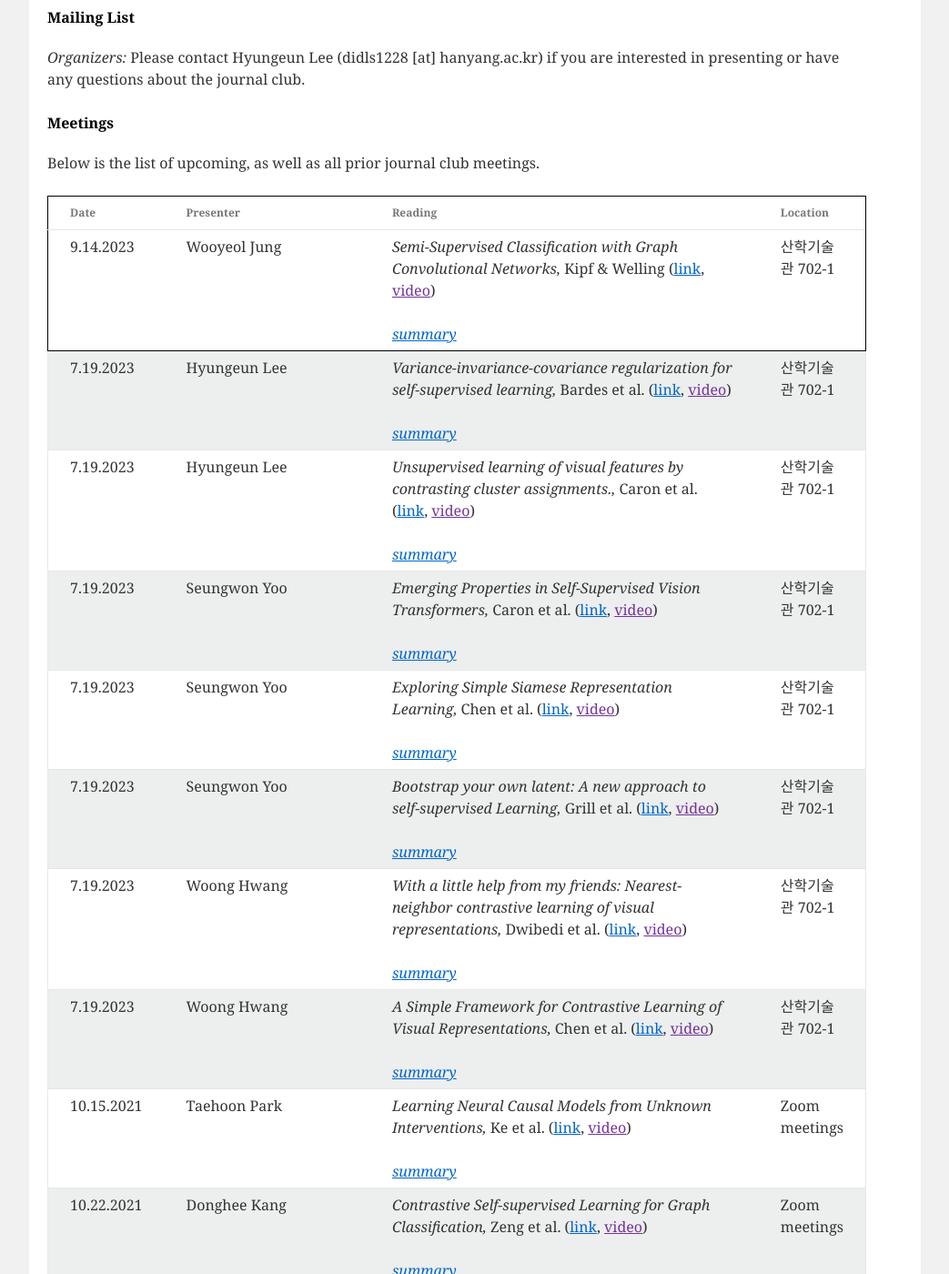
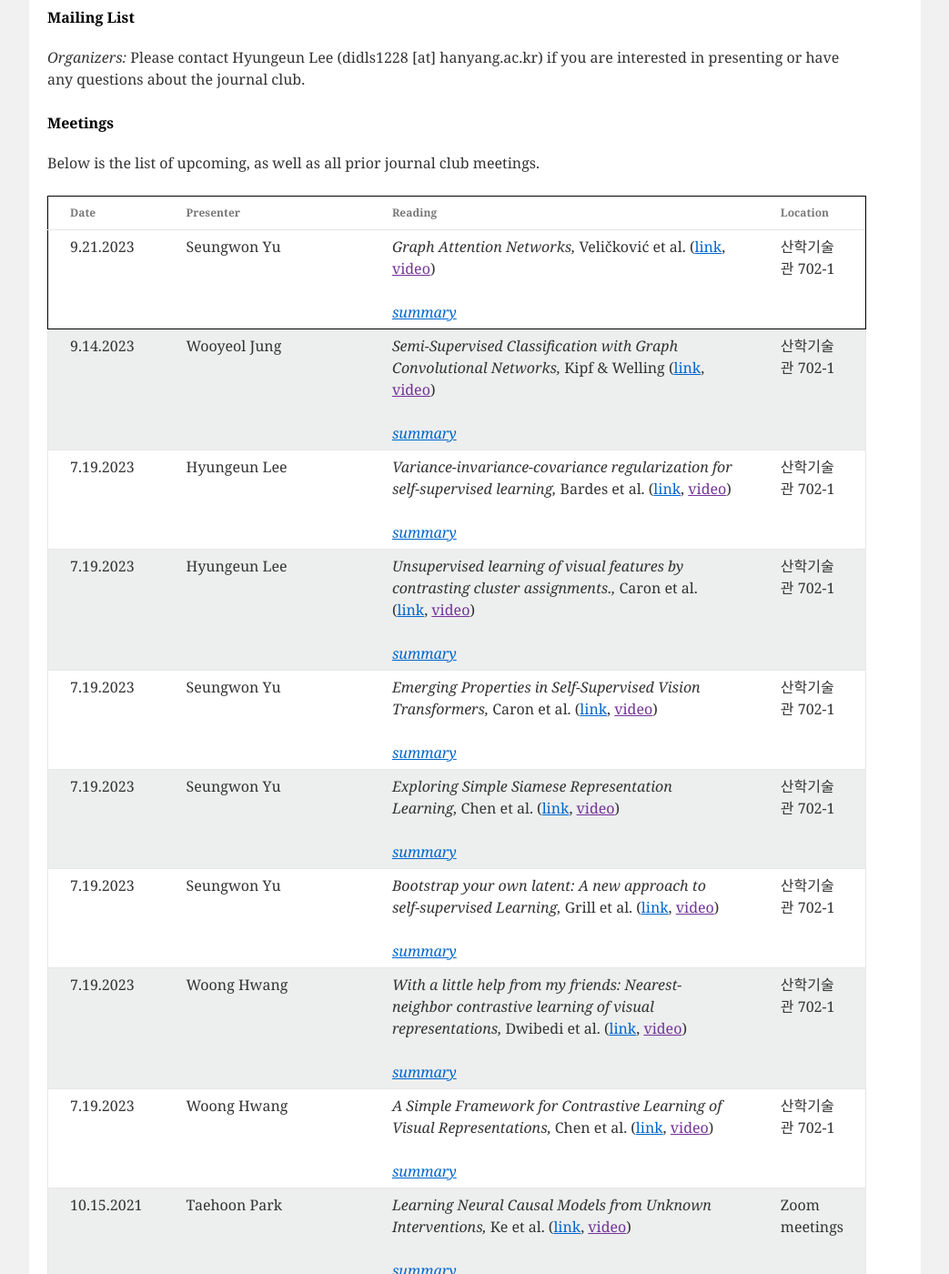
Before and after one commit to niai-lab/GraphML-JC, a Jekyll site: the page built from index.html, in a window 1280 px wide and 1400 px high, scrolled down 631 px. Shown: the whole window at 91% size, without its empty margins (118-1161 px from the left). Built offline with Jekyll 4.4.1, drawn with Linux system fonts in a browser that asks for light colours.

Commit message:
Update meeting_info.yml
update 09.21.2023 schedule

```diff
--- a/_data/meeting_info.yml
+++ b/_data/meeting_info.yml
@@ -1,3 +1,11 @@
+- presenter: Seungwon Yu
+  date: 9.21.2023
+  paper: "Graph Attention Networks"
+  authors: Veličković et al.
+  url: https://arxiv.org/abs/1710.10903
+  location: "산학기술관 702-1"
+  summary: >
+
 - presenter: Wooyeol Jung
   date: 9.14.2023
   paper: "Semi-Supervised Classification with Graph Convolutional Networks"
@@ -24,21 +32,21 @@
   url: https://arxiv.org/abs/2006.09882
   location: "산학기술관 702-1"
 
-- presenter: Seungwon Yoo
+- presenter: Seungwon Yu
   date: 7.19.2023
   paper: "Emerging Properties in Self-Supervised Vision Transformers"
   authors: Caron et al.
   url: https://arxiv.org/abs/2104.14294
   location: "산학기술관 702-1"
 
-- presenter: Seungwon Yoo
+- presenter: Seungwon Yu
   date: 7.19.2023
   paper: "Exploring Simple Siamese Representation Learning"
   authors: Chen et al.
   url: https://arxiv.org/abs/2011.10566
   location: "산학기술관 702-1"
 
-- presenter: Seungwon Yoo
+- presenter: Seungwon Yu
   date: 7.19.2023
   paper: "Bootstrap your own latent: A new approach to self-supervised Learning"
   authors: Grill et al.
```
